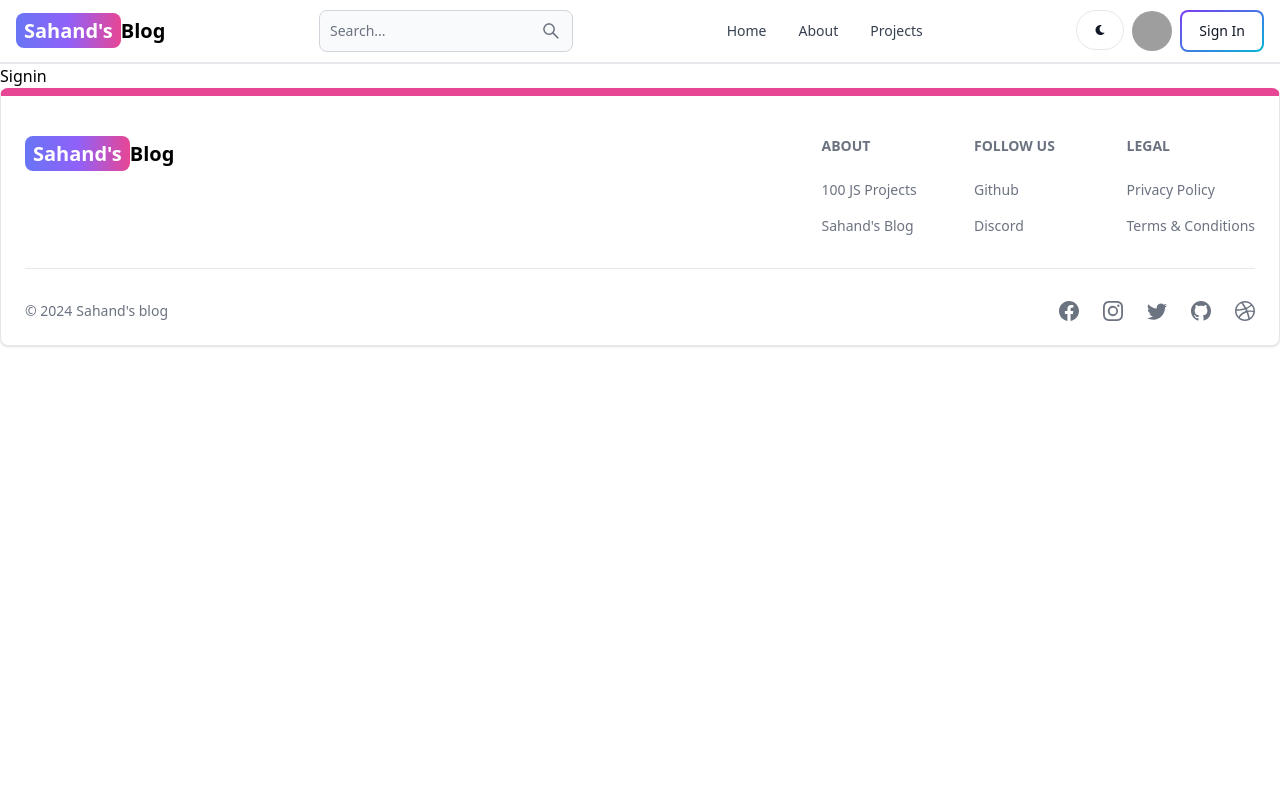
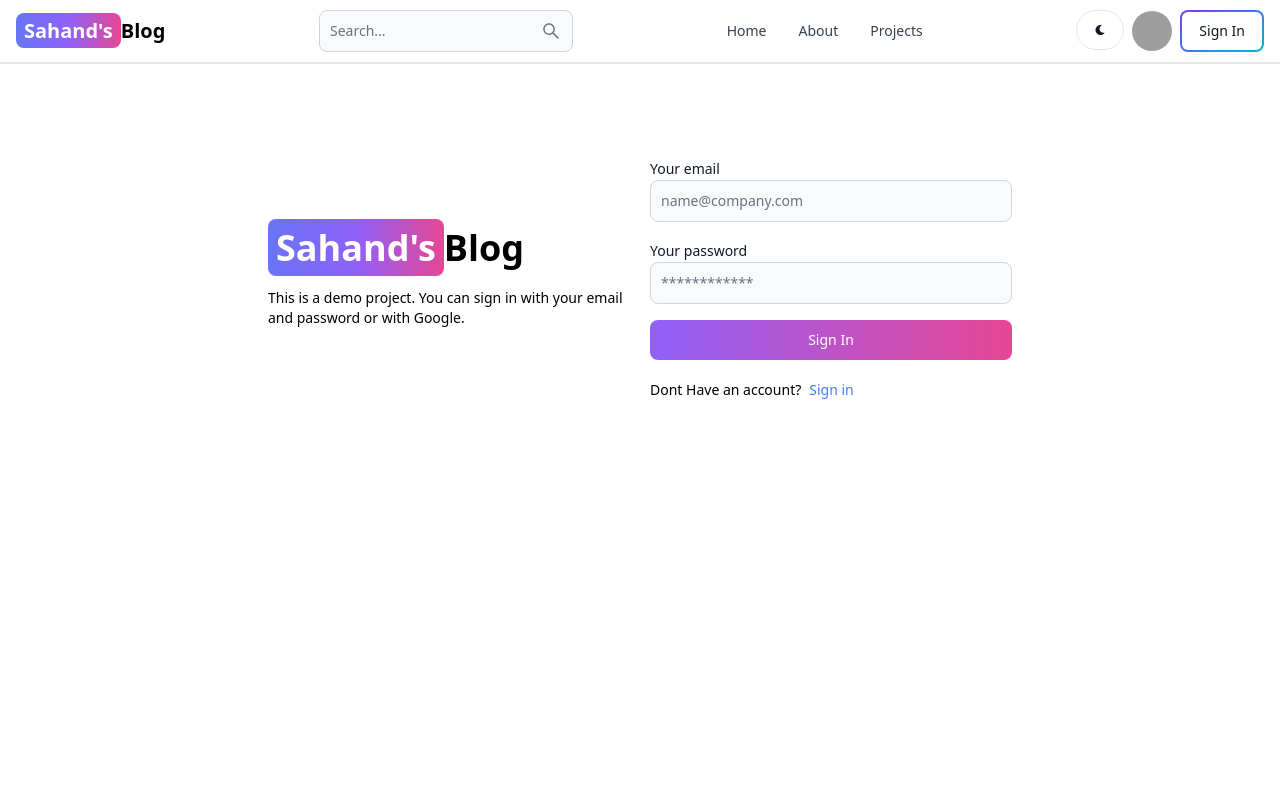
Before and after one commit to abdelfattahidr/MERN-Project, a React (Vite) app in the folder Client/: page /sign-in in a window 1280 px wide. Shown: the top 800 px of the page. Built offline with nearby package versions, Linux system fonts and the light colour scheme; grey boxes are pictures that could not be loaded.

Commit message:
complete signin page functionality

```diff
--- a/Client/src/pages/Signin.jsx
+++ b/Client/src/pages/Signin.jsx
@@ -1,5 +1,99 @@
-export default function Signin() {
+import { Alert, Button, Label, Spinner, TextInput } from 'flowbite-react';
+import { useState } from 'react';
+import { Link, useNavigate } from 'react-router-dom';
+
+export default function SignIn() {
+     const [formData, setFormData] = useState({});
+     const [errorMessage, setErrorMessage] = useState(null);
+     const [loading, setLoading] = useState(false);
+     const navigate = useNavigate();
+
+     const handleChange = (e) => {
+          setFormData({ ...formData, [e.target.id]: e.target.value.trim() });
+     };
+     const handleSubmit = async (e) => {
+          e.preventDefault();
+          if (!formData.email || !formData.password) {
+               return setErrorMessage('Please fill out all fields.');
+          }
+          try {
+               setLoading(true);
+               setErrorMessage(null);
+               const res = await fetch('/api/auth/signin', {
+                    method: 'POST',
+                    headers: { 'Content-Type': 'application/json' },
+                    body: JSON.stringify(formData),
+               });
+               const data = await res.json();
+               if (data.success === false) {
+                    return setErrorMessage(data.message);
+               }
+               setLoading(false);
+               if (res.ok) {
+                    navigate('/');
+               }
+          } catch (error) {
+               setErrorMessage(error.message);
+               setLoading(false);
+          }
+     };
      return (
-          <div>Signin</div>
+          <div className='min-h-screen mt-20'>
+               <div className='flex p-3 max-w-3xl mx-auto flex-col md:flex-row md:items-center gap-5'>
+                    {/* left */}
+                    <div className='flex-1'>
+                         <Link to='/' className='font-bold dark:text-white text-4xl'>
+                              <span className='px-2 py-1 bg-gradient-to-r from-indigo-500 via-purple-500 to-pink-500 rounded-lg text-white'>
+                                   Sahand&apos;s
+                              </span>
+                              Blog
+                         </Link>
+                         <p className='text-sm mt-5'>
+                              This is a demo project. You can sign in with your email and password
+                              or with Google.
+                         </p>
+                    </div>
+                    {/* right */}
+
+                    <div className='flex-1' onSubmit={handleSubmit}>
+                         <form className='flex flex-col gap-4'>
+                              <div>
+                                   <Label value='Your email' />
+                                   <TextInput type='email' placeholder='name@company.com' id='email' onChange={handleChange} />
+                              </div>
+                              <div>
+                                   <Label value='Your password' />
+                                   <TextInput type='password' placeholder='************' id='password' onChange={handleChange} />
+                              </div>
+                              <Button
+                                   gradientDuoTone='purpleToPink'
+                                   type='submit'
+                                   disabled={loading}
+                              >
+                                   {loading ? (
+                                        <>
+                                             <Spinner size='sm' />
+                                             <span className='pl-3'>Loading...</span>
+                                        </>
+                                   ) : (
+                                        'Sign In'
+                                   )}
+                              </Button>
+                              {/* <OAuth /> */}
+                         </form>
+                         <div className="flex gap-2 text-sm mt-5">
+                              <span>Dont Have an account?</span>
+                              <Link to='/sign-up' className='text-blue-500'>
+                                   Sign in
+                              </Link>
+                         </div>
+                         {errorMessage && (
+                              <Alert className='mt-5 bg-red-300 font-bold' color='failure'>
+                                   {errorMessage}
+                              </Alert>
+                         )}
+                    </div>
+               </div>
+          </div>
      );
 }
```
Also changed, not shown: 1 other file (tests, documents, lock files or other folders).
